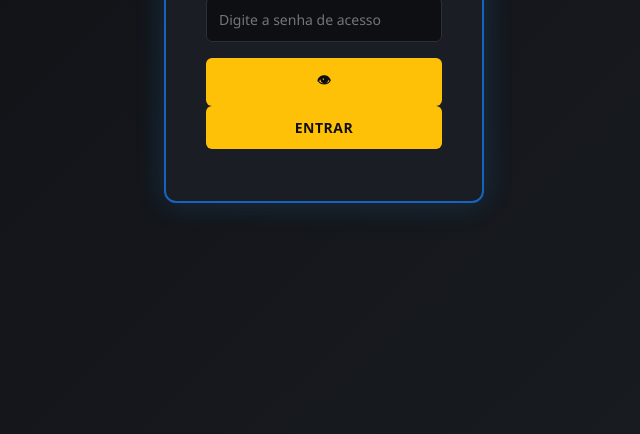
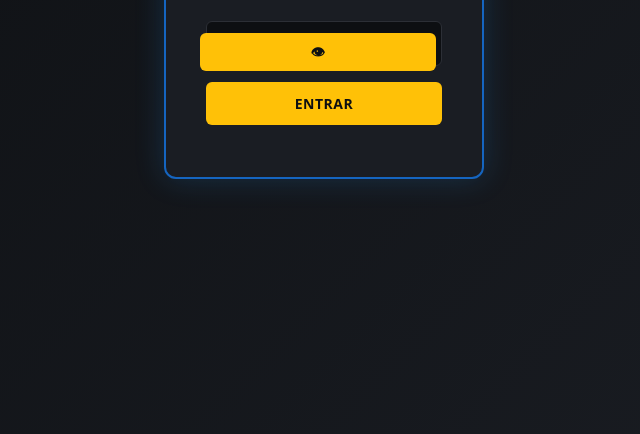
Before and after one commit to viniciuscttphotos/sistema-autolub, a plain HTML site: page index.html in a window 1280 px wide. Shown: the part 366-800 px from the top of the page, without its empty margins (316-956 px from the left). Drawn offline with Linux system fonts and the light colour scheme.

Commit message:
Add password visibility toggle styles

```diff
--- a/style.css
+++ b/style.css
@@ -241,6 +241,32 @@ textarea {
 
 .checkbox-label input {
   width: auto;
+}
+
+.password-wrapper {
+  position: relative;
+  display: flex;
+  align-items: center;
+}
+
+.password-wrapper input {
+  padding-right: 44px;
+}
+
+.toggle-pass {
+  position: absolute;
+  right: 6px;
+  background: transparent;
+  border: none;
+  color: var(--azul-claro);
+  cursor: pointer;
+  font-size: 16px;
+  padding: 6px 8px;
+  line-height: 1;
+}
+
+.toggle-pass:hover {
+  color: var(--amarelo);
 }
 
 .btn-primary, .btn-secondary, .btn-danger {
```
